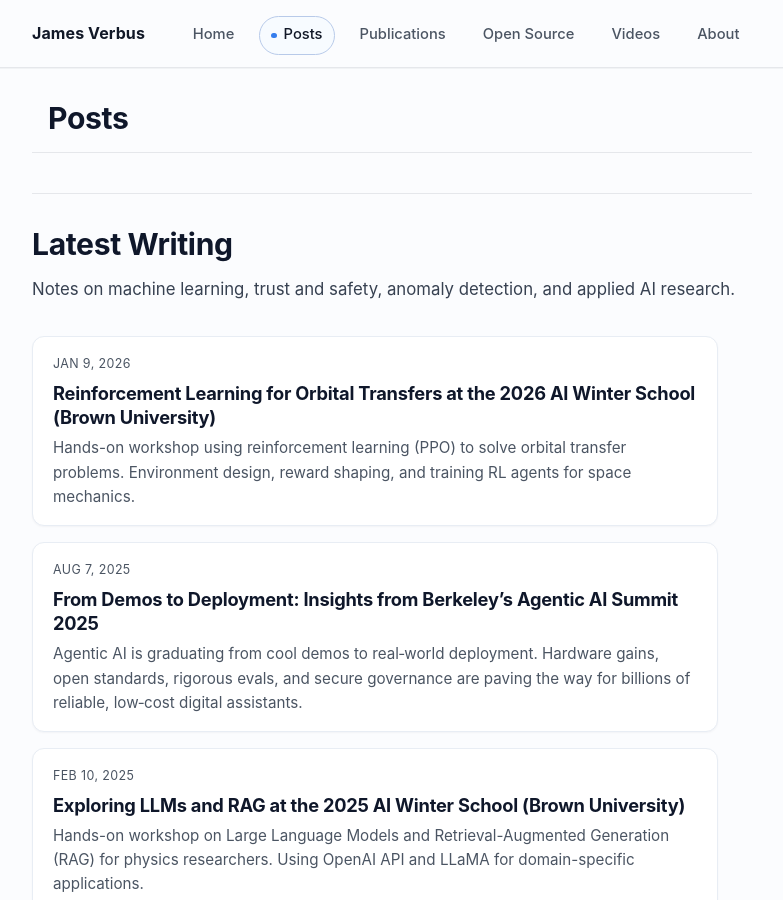
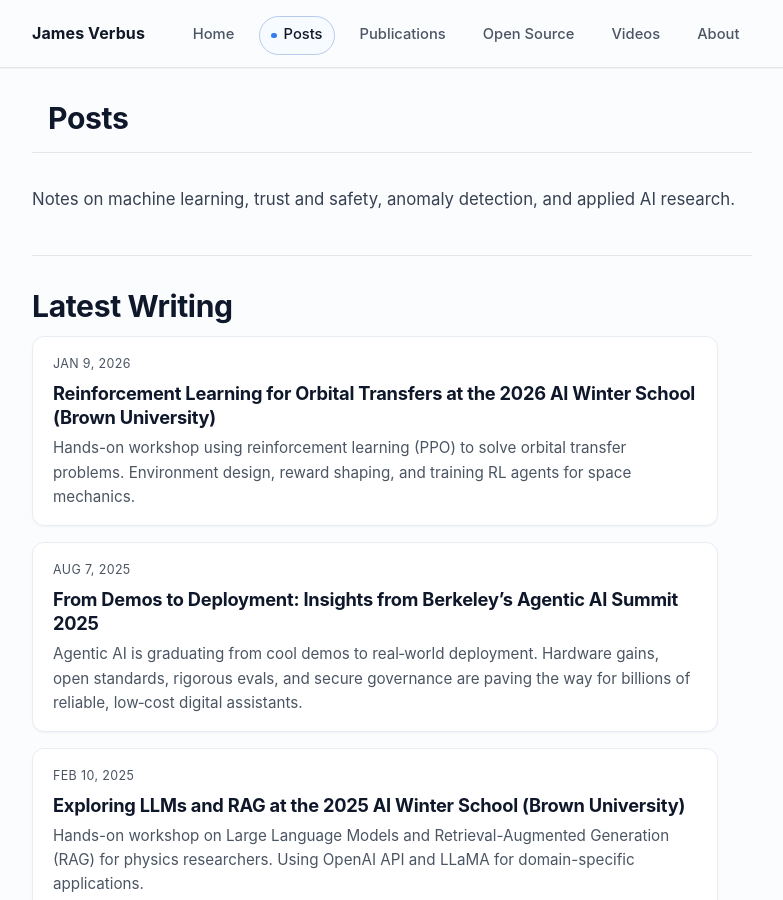
Before and after one commit to jverbus/jverbus.github.io, a Jekyll site: the page built from posts.md, in a window 1280 px wide and 900 px high. Shown: the whole window, without its empty margins (248-1031 px from the left). Built offline with Jekyll 4.4.1, drawn with Linux system fonts in a browser that asks for light colours.

Commit message:
content: move posts intro copy above latest-writing heading

```diff
--- a/posts.md
+++ b/posts.md
@@ -6,9 +6,9 @@ description: "Writing by James Verbus on machine learning, anomaly detection, AI
 ---
 {% include JB/setup %}
 
+<p class="home-intro">Notes on machine learning, trust and safety, anomaly detection, and applied AI research.</p>
+
 ## Latest Writing
-
-<p class="home-intro">Notes on machine learning, trust and safety, anomaly detection, and applied AI research.</p>
 
 <div class="post-list" role="list">
   {% for post in site.posts limit:8 %}
```
